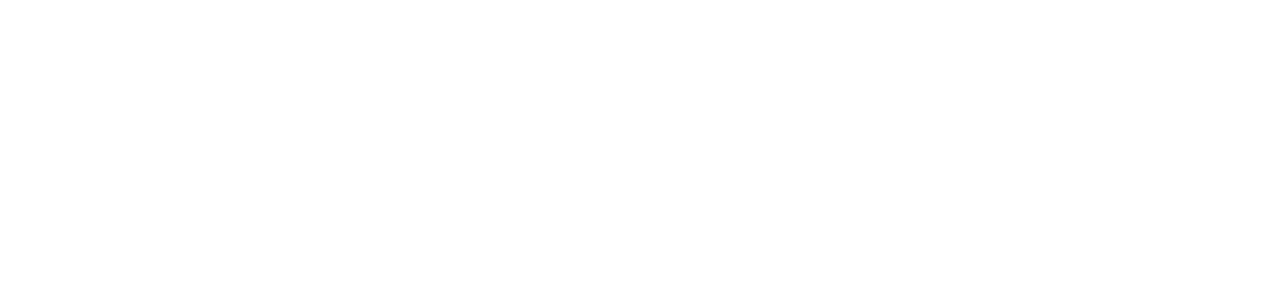
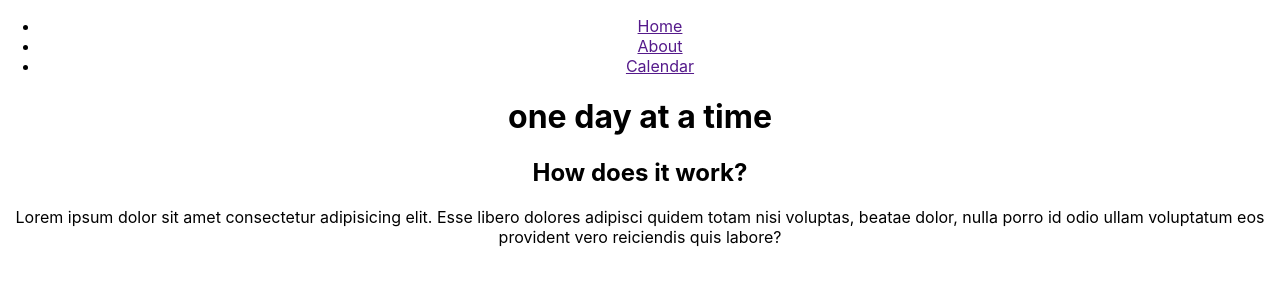
Before and after one commit to tillerload/one-day-at-a-time, a React (Create React App) app: page / in a window 1280 px wide. Shown: the top 300 px of the page. Built offline with nearby package versions, Linux system fonts and the light colour scheme.

Commit message:
started the html !

```diff
--- a/src/App.js
+++ b/src/App.js
@@ -1,9 +1,39 @@
 import app from './firebase.js';
 import './App.css';
+
+// Setup a state variable to store the user input data
+// create a map loop for our data from firebase, itll be an array so this lets me edit the new array created through map
+// need to make use of useEffect so that everytime a user makes an input and in turn our code updates useState, it doesnt cause a re render to the whole page
+// make use of database, dbref and all those good prebuilt components
+// use on click and such to handle changes in form
+// use handleSubmit for the submit button
+// using the array from map ill be able to display the user choice on the page
+// for creating the clear button i think ill just use an if statement that looks for the array length. array.length === 31 {whatever the function ends up being to overwrite the currently displayed data. something silly im sure}
+// things to remember:
+  // Adding a key to values created from user inputs
+  // this is react do not touch the document
+  // use {} when i want to insert vanilla JS
+
 
 function App() {
   return (
     <div className="App">
+      <header>
+        <nav>
+          <ul>
+          <li><a href="">Home</a></li>
+          <li><a href="">About</a></li>
+          <li><a href="">Calendar</a></li>
+          </ul>
+        </nav>
+        <h1>one day at a time</h1>
+      </header>
+
+      <section className="about-section">
+        <h2>How does it work?</h2>
+        <p>Lorem ipsum dolor sit amet consectetur adipisicing elit. Esse libero dolores adipisci quidem totam nisi voluptas, beatae dolor, nulla porro id odio ullam voluptatum eos provident vero reiciendis quis labore?</p>
+      </section>
+
 
     </div>
   );
```
